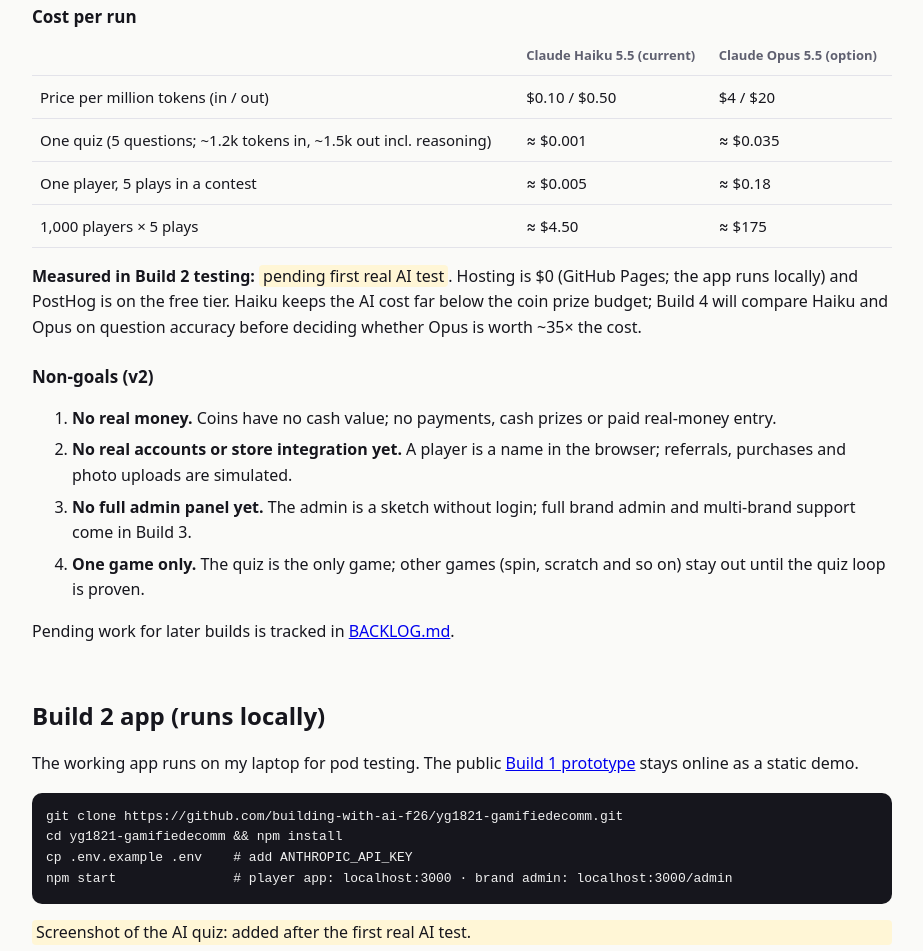
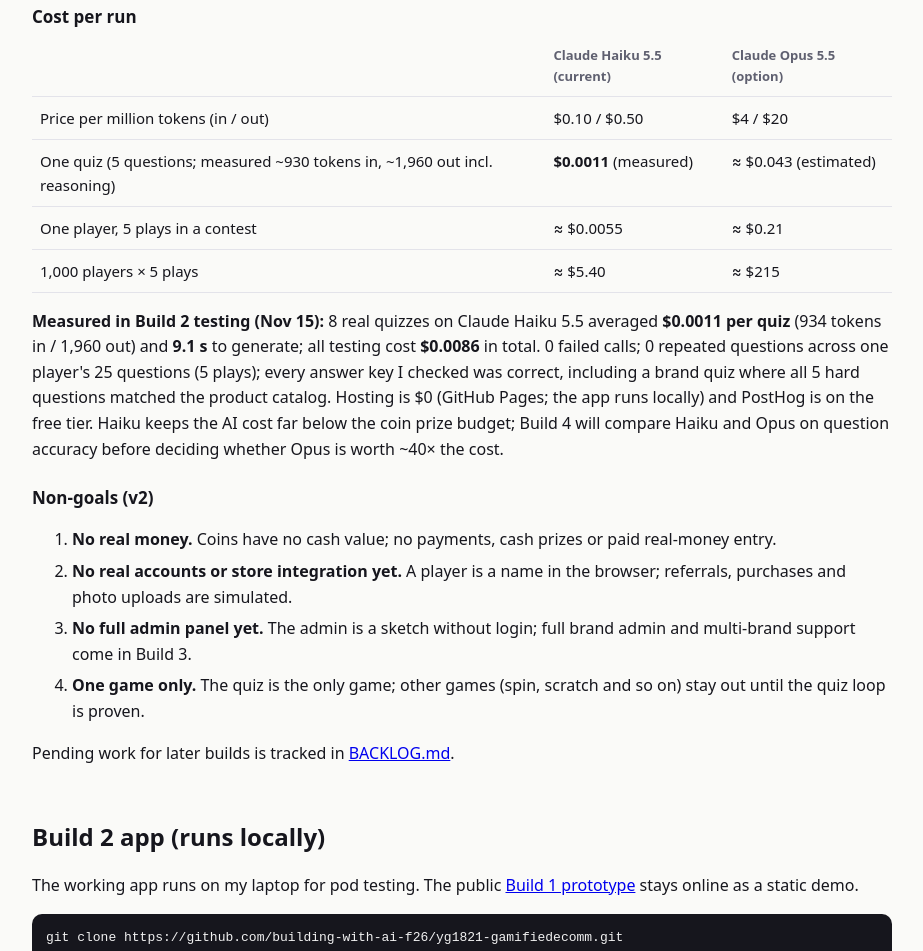
Before and after one commit to building-with-ai-f26/yg1821-gamifiedecomm, a website: page docs/index.html in a window 1280 px wide. Shown: the part 3079-4030 px from the top of the page, without its empty margins (178-1101 px from the left). Drawn offline with Linux system fonts and the light colour scheme.

Commit message:
Build 2: measured AI cost, quiz screenshots, test results
8 real quizzes on Claude Haiku 5.5: $0.0011 per quiz, 9.1 s average, 0 repeats across 25 questions. Results popup now refreshes points and plays behind it.

Co-Authored-By: Claude Opus 5.5 <noreply@anthropic.com>

```diff
--- a/docs/index.html
+++ b/docs/index.html
@@ -118,11 +118,11 @@ footer{margin-top:60px;color:var(--mut);font-size:13px;border-top:1px solid var(
 <table>
 <tr><th></th><th>Claude Haiku 5.5 (current)</th><th>Claude Opus 5.5 (option)</th></tr>
 <tr><td>Price per million tokens (in / out)</td><td>$0.10 / $0.50</td><td>$4 / $20</td></tr>
-<tr><td>One quiz (5 questions; ~1.2k tokens in, ~1.5k out incl. reasoning)</td><td>≈ $0.001</td><td>≈ $0.035</td></tr>
-<tr><td>One player, 5 plays in a contest</td><td>≈ $0.005</td><td>≈ $0.18</td></tr>
-<tr><td>1,000 players × 5 plays</td><td>≈ $4.50</td><td>≈ $175</td></tr>
+<tr><td>One quiz (5 questions; measured ~930 tokens in, ~1,960 out incl. reasoning)</td><td><b>$0.0011</b> (measured)</td><td>≈ $0.043 (estimated)</td></tr>
+<tr><td>One player, 5 plays in a contest</td><td>≈ $0.0055</td><td>≈ $0.21</td></tr>
+<tr><td>1,000 players × 5 plays</td><td>≈ $5.40</td><td>≈ $215</td></tr>
 </table>
-<p id="measured-cost"><b>Measured in Build 2 testing:</b> <span class="fill">pending first real AI test</span>. Hosting is $0 (GitHub Pages; the app runs locally) and PostHog is on the free tier. Haiku keeps the AI cost far below the coin prize budget; Build 4 will compare Haiku and Opus on question accuracy before deciding whether Opus is worth ~35× the cost.</p>
+<p id="measured-cost"><b>Measured in Build 2 testing (Nov 15):</b> 8 real quizzes on Claude Haiku 5.5 averaged <b>$0.0011 per quiz</b> (934 tokens in / 1,960 out) and <b>9.1 s</b> to generate; all testing cost <b>$0.0086</b> in total. 0 failed calls; 0 repeated questions across one player's 25 questions (5 plays); every answer key I checked was correct, including a brand quiz where all 5 hard questions matched the product catalog. Hosting is $0 (GitHub Pages; the app runs locally) and PostHog is on the free tier. Haiku keeps the AI cost far below the coin prize budget; Build 4 will compare Haiku and Opus on question accuracy before deciding whether Opus is worth ~40× the cost.</p>
 
 <h3>Non-goals (v2)</h3>
 <ol>
@@ -141,7 +141,10 @@ footer{margin-top:60px;color:var(--mut);font-size:13px;border-top:1px solid var(
 cd yg1821-gamifiedecomm &amp;&amp; npm install
 cp .env.example .env    # add ANTHROPIC_API_KEY
 npm start               # player app: localhost:3000 · brand admin: localhost:3000/admin</pre>
-<div id="app2-shots"><p class="fill">Screenshot of the AI quiz: added after the first real AI test.</p></div>
+<div class="gallery" id="app2-shots">
+ <figure><img class="shot" src="img/quiz-question.jpg" alt="AI quiz question with the correct answer highlighted and an explanation"><figcaption>AI quiz: Claude-written question, answer checked by the server, one-line explanation (play 2 of 5)</figcaption></figure>
+ <figure><img class="shot" src="img/quiz-leaderboard.jpg" alt="Contest leaderboard after quiz plays"><figcaption>Leaderboard moves after each play: player 1 climbed from #13 to #5 across 5 plays</figcaption></figure>
+</div>
 </section>
 
 <section id="prd">
@@ -241,7 +244,7 @@ npm start               # player app: localhost:3000 · brand admin: localhost:3
  <p><b>What works:</b> a local app (Node server + Claude API) with an <b>AI-written quiz</b> in each contest: 5 questions per play, up to 5 plays, no repeated questions, answers checked on the server, points added to that contest's leaderboard. Points are now per contest and coins are the wallet (prizes and Rewards Shop). Players can join up to 5 contests; the Rewards Shop Earn tab credits every joined contest that scores an action. The contest page has Prizes, Leaderboard, Scoring and How to Play tabs; general leaderboards; a brand admin sketch (analytics, launch/edit contests, quiz settings, shop items, AI cost). PostHog runs on the Product Page, prototype and app with session replay and custom quiz events. AGENTS.md documents structure and run steps; BACKLOG.md tracks what's pending.</p>
  <p><b>What I learned:</b> structured outputs make the AI reply dependable: the server always gets question, options, answer and explanation as JSON, so the quiz never breaks on a badly formatted reply. Keeping the answer key on the server matters as soon as a leaderboard has prizes. Giving the model only the brand catalog keeps brand questions factual, and starting with the cheapest model (Haiku 5.5) with the model name in <code>.env</code> makes switching to Opus a one-line change once evals show it's needed.</p>
  <p><b>What broke / changed:</b> I first planned an AI review checker, then switched to the brand quiz because it tests engagement, the risk brands care about. Mid-build the points model changed: points per contest, coins only as prizes, which meant moving data to a small server so the admin and player pages share it. The prototype file came read-only from the zip; Python's local server couldn't read the Desktop folder (switched to Node); session replay looked off on localhost because the browser cached PostHog's settings for 5 minutes.</p>
- <p><b>Costs:</b> Claude API for quiz generation: <span class="fill">measured cost after first test</span> (Claude Haiku 5.5, about $0.001 per quiz expected). Agent usage covered by my Claude Pro subscription ($20/month). PostHog free tier; GitHub Pages free.</p>
+ <p><b>Costs:</b> Claude API for quiz generation: <b>$0.0086</b> for 8 test quizzes (Claude Haiku 5.5, $0.0011 per quiz, 9.1 s average). Agent usage covered by my Claude Pro subscription ($20/month). PostHog free tier; GitHub Pages free.</p>
  <p><b>Hours:</b> <span class="fill">add Build 2 hours</span>.</p>
 </td></tr>
 <tr><td>Build 1<br>Nov 7–8</td><td>
```
Also changed, not shown: app/index.html (+1 -0 lines), journal/build-02-plan.md (+12 -3 lines), docs/img/quiz-leaderboard.jpg (added), docs/img/quiz-question.jpg (added).
